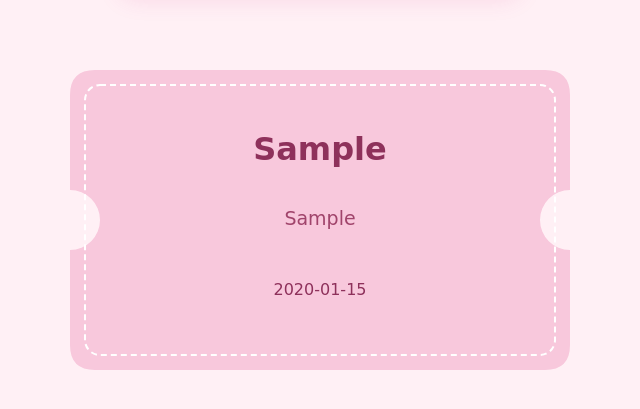
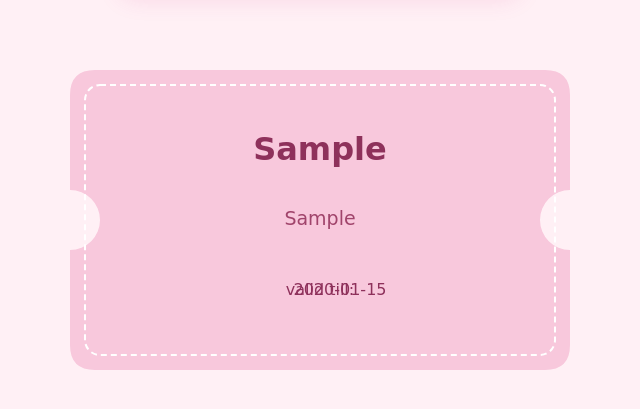
Before and after one commit to niajmahmud/Coupon-Generator-, a plain HTML site: page index.html in a window 1280 px wide. Both pictures are taken after typing "Sample", "Sample", "2020-01-15" into the empty fields and a click on the button "generate". Shown: the part 505-914 px from the top of the page, 320-960 px from the left. Drawn offline with Linux system fonts and the light colour scheme.

Commit message:
Update index.html

```diff
--- a/index.html
+++ b/index.html
@@ -74,8 +74,8 @@
             <text id="couponDescription" class="coupon-description" x="250" y="155">description</text>
 
             <!-- Validity -->
-           <text id="couponValidity" class="coupon-validity"
-      x="250" y="225" text-anchor="middle">valid till: </text>
+                        <text id="couponValidity" class="coupon-validity" x="270" y="225"></text>
+         <text id="couponValidity" class="coupon-validity" x="250" y="225">valid till: </text>
 
         </svg>
 
```
